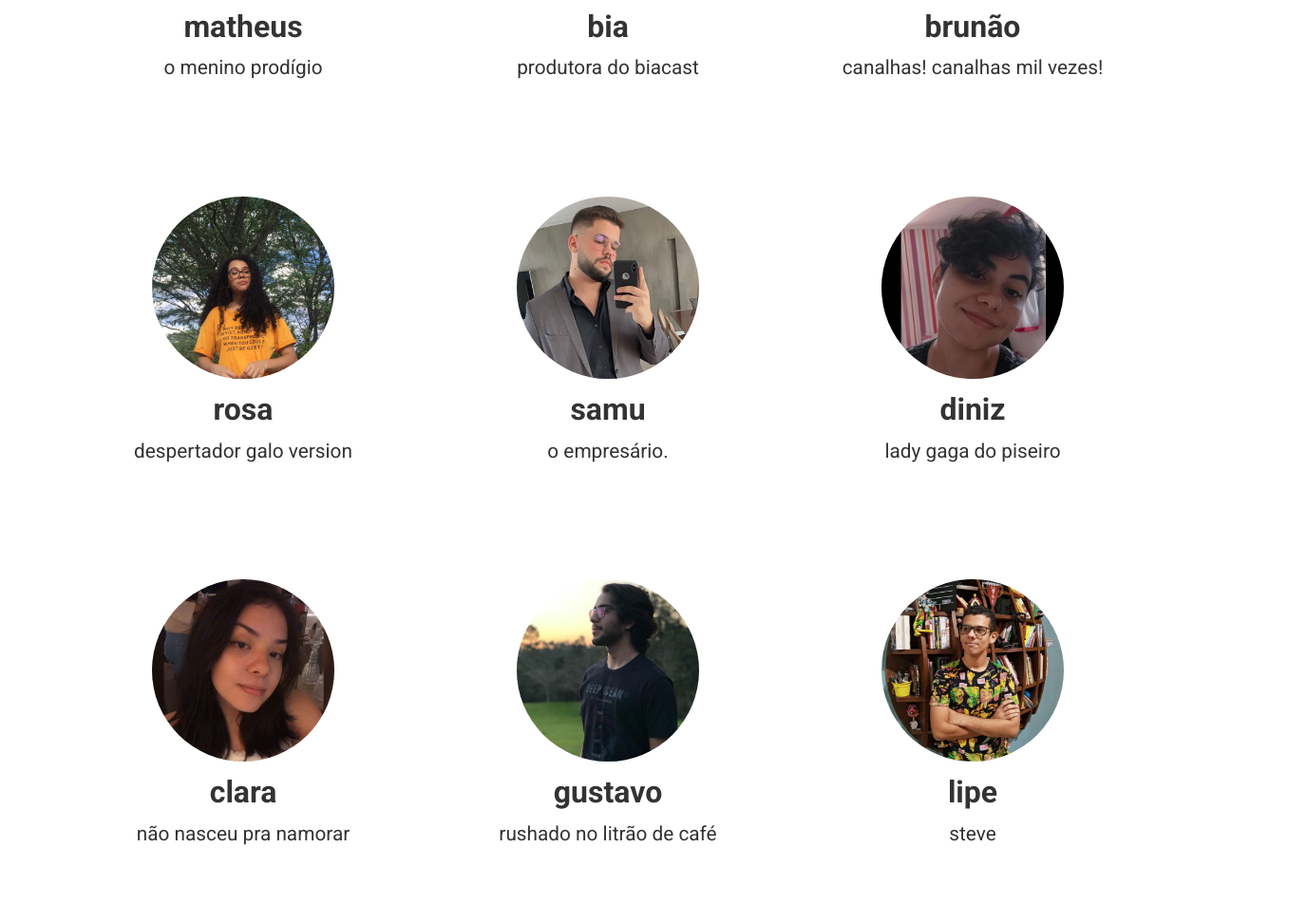
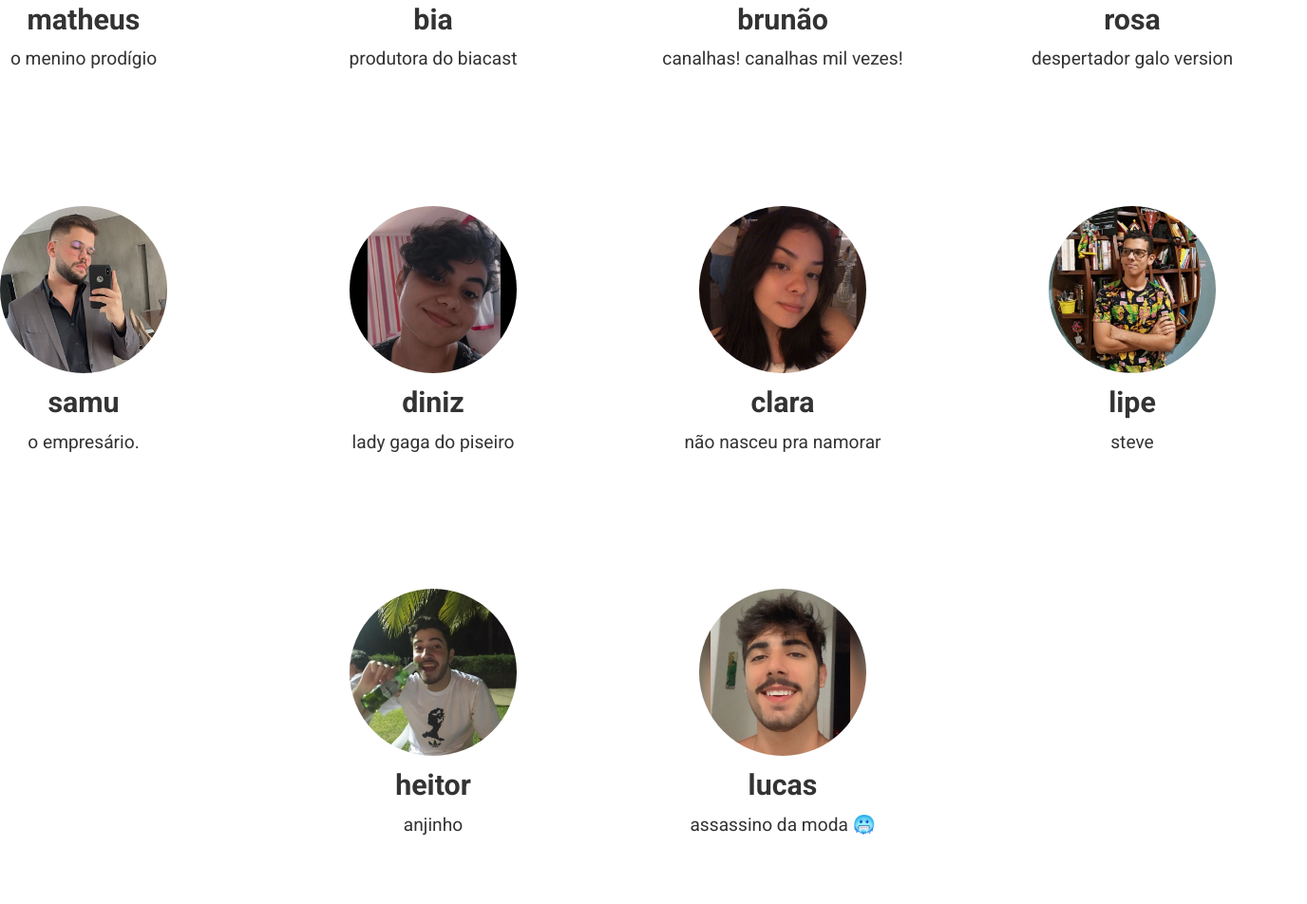
Before and after one commit to fpeduu/ratosdocin-site, a plain HTML site: page index.html in a window 1280 px wide. Shown: the part 1408-2360 px from the top of the page at 95% size, 1376 px wide, since content can reach past the window. Drawn offline with Linux system fonts and the light colour scheme; a script that the page names is missing.

Commit message:
mudança nos membros

```diff
--- a/index.html
+++ b/index.html
@@ -76,15 +76,15 @@
                         <strong>brunão</strong>
                         <p>canalhas! canalhas mil vezes!</p>
                     </div>
-                </div>
 
-                <div id="second-row">
                     <div class="member">
                         <img src="./src/imgs/roseane.jpg" alt="rosa">
                         <strong>rosa</strong>
                         <p>despertador galo version</p>
                     </div>
+                </div>
 
+                <div id="second-row">
                     <div class="member">
                         <img src="./src/imgs/samuel.jpg" alt="samu">
                         <strong>samu</strong>
@@ -96,9 +96,7 @@
                         <strong>diniz</strong>
                         <p>lady gaga do piseiro</p>
                     </div>
-                </div>
 
-                <div id="third-row">
                     <div class="member">
                         <img src="./src/imgs/clara.jpg" alt="clara">
                         <strong>clara</strong>
@@ -106,16 +104,25 @@
                     </div>
 
                     <div class="member">
-                        <img src="./src/imgs/gustavo.jpg" alt="gustavo">
-                        <strong>gustavo</strong>
-                        <p>rushado no litrão de café</p>
+                        <img src="./src/imgs/lipe.jpg" alt="lipe">
+                        <strong>lipe</strong>
+                        <p>steve</p>
+                    </div>
+
+                </div>
+                <div id="third-row">
+                    <div class="member">
+                        <img src="./src/imgs/heitor.jpg" alt="heitor">
+                        <strong>heitor</strong>
+                        <p>anjinho</p>
                     </div>
 
                     <div class="member">
-                        <img src="./src/imgs/lipe.jpg" alt="lipe">
-                        <strong>lipe</strong>
-                        <p>steve</p>
+                        <img src="./src/imgs/lucas.jpg" alt="lucas">
+                        <strong>lucas</strong>
+                        <p>assassino da moda 🥶</p>
                 </div>
+
             </div>
         </div>
     </div>
--- a/src/style.css
+++ b/src/style.css
@@ -117,7 +117,7 @@ a.resource-link p {
     align-items: center;
     justify-content: center;
 
-    width: 50vw;
+    width: 44vw;
 }
 
 #team h2 {
@@ -131,7 +131,7 @@ a.resource-link p {
 }
 
 #team .member {
-    width: 20rem;
+    width: 19rem;
     height: 24rem;
     margin: .6rem 2rem;
 
@@ -142,20 +142,20 @@ a.resource-link p {
 }
 
 #team .member img {
-    width: 12rem;
-    height: 12rem;
+    width: 11rem;
+    height: 11rem;
     border-radius: 50%;
 }
 
 #team .member strong {
     transition-duration: .4s;
 
-    font-size: 2rem;
+    font-size: 1.9rem;
     margin: .8rem;
 }
 
 #team .member p {
-    font-size: 1.3rem;
+    font-size: 1.2rem;
 }
 
 #team .member strong:hover {
@@ -222,6 +222,15 @@ a.resource-link p {
         height: 14rem;
     }
 
+    #third-row {
+        display: flex;
+        justify-content: center;
+    }
+
+    #third-row .member {
+        padding: 0 10vw;
+    }
+
     #team .member {
         margin: 0;
         width: 10vw;
```
Also changed, not shown: src/imgs/gustavo.jpg (deleted), src/imgs/heitor.jpg (added), src/imgs/lucas.jpg (added), src/main.js (deleted).
